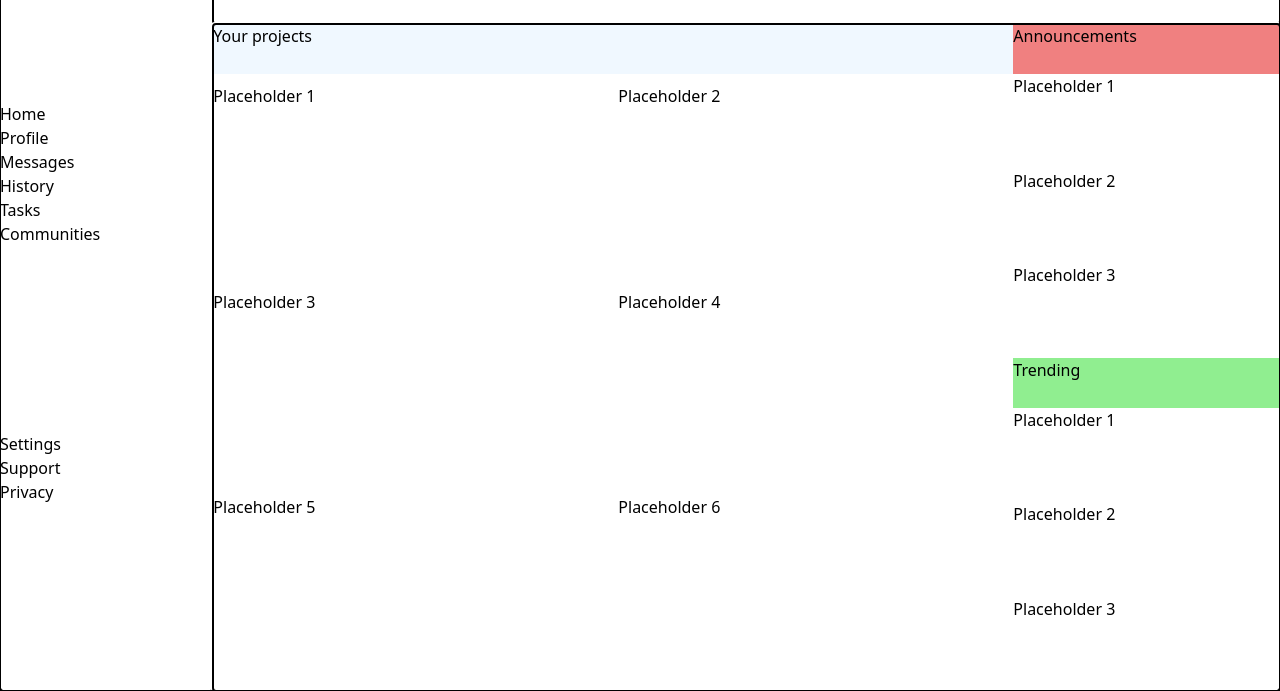
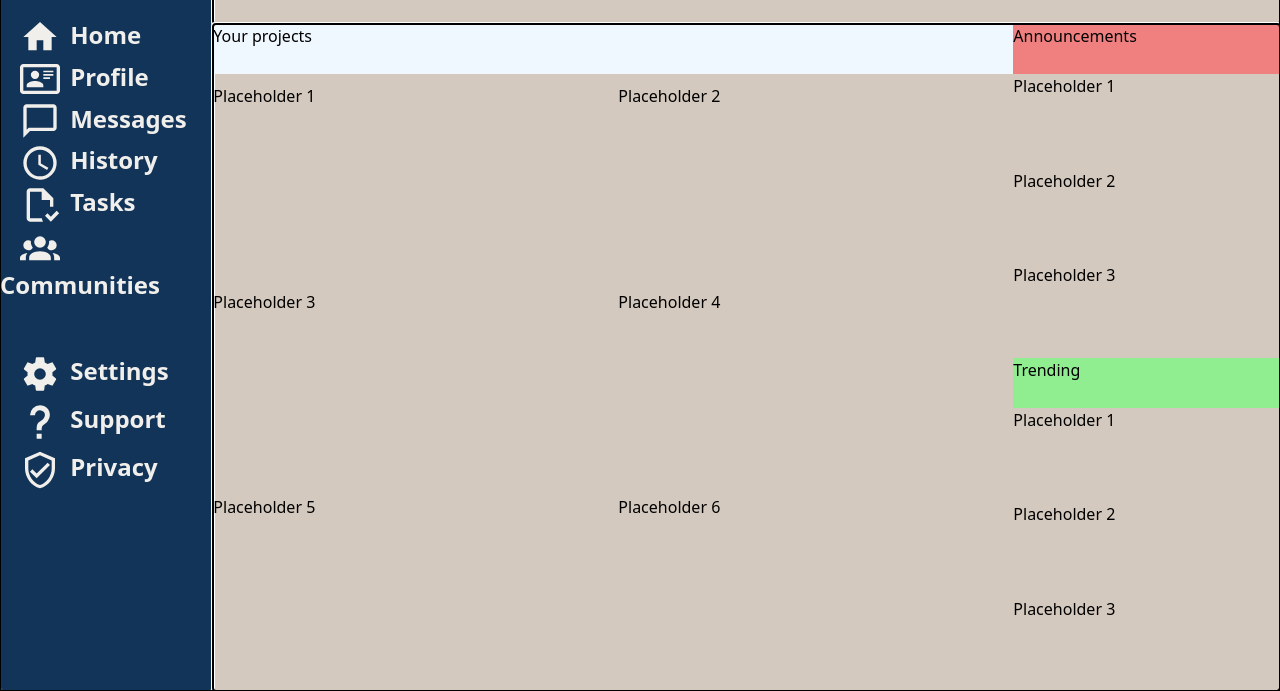
Before and after one commit to WolfBeil/odin-dashboard, a website: page index.html in a window 1280 px wide. Shown: the part 109-800 px from the top of the page. Drawn offline with nearby package versions, Linux system fonts and the light colour scheme.

Commit message:
Add styles to sidebar

```diff
--- a/css/styles.css
+++ b/css/styles.css
@@ -24,6 +24,20 @@ img {
   max-inline-size: 100%;
 }
 
+/* Variables and Globals */
+
+:root {
+  --black: #030303;
+  --blue: #123458;
+  --cream: #D4C9BE;
+  --white: #F1EFEC;
+}
+
+a {
+  color: inherit;
+  text-decoration: none;
+}
+
 /* My custom styles */
 
 .grid-container {
@@ -31,6 +45,7 @@ img {
     display: grid;
     grid-template-columns: repeat(6, 1fr);
     grid-template-rows: repeat(6, 1fr);
+    background-color: var(--cream);
     > * {
         outline: auto; /* Also remebmber to erase this */
     }
@@ -40,7 +55,37 @@ img {
     display: grid;
     grid-row: 1 / -1;
     grid-template-columns: 1fr;
+    grid-template-rows: 75px 2fr 1fr 1fr;
+    gap: 50px;
+    background-color: var(--blue);
+    color: var(--white);
+    font-size: 1.5rem;
+    font-weight: bold;
 }
+
+.sidebar-top {
+  font-size: 2rem;
+}
+
+.sidebar-middle {
+  display: grid;
+  align-items: center;
+}
+
+.sidebar-bottom {
+  display: grid;
+}
+
+svg {
+  fill: var(--white);
+  display: inline-block;
+  vertical-align: middle;
+  width: 3rem;
+  height: 2.5rem;
+  margin-left: 1rem;
+}
+
+
 
 .header {
     display: grid;
--- a/index.html
+++ b/index.html
@@ -9,24 +9,60 @@
 </head>
 <body>
     <div class="grid-container">
+
         <div class="sidebar">
             <div class="sidebar-top">
-                <h2>Dashboard</h2>
+                <h2>
+                    <svg xmlns="http://www.w3.org/2000/svg" viewBox="0 0 24 24">
+                    <path d="M13,3V9H21V3M13,21H21V11H13M3,21H11V15H3M3,13H11V3H3V13Z" /></svg>
+                    Dashboard
+                </h2>
             </div>
+
             <div class="sidebar-middle">
-                <h3>Home</h3>
-                <h3>Profile</h3>
-                <h3>Messages</h3>
-                <h3>History</h3>
-                <h3>Tasks</h3>
-                <h3>Communities</h3>
+                <a href="">
+                    <svg xmlns="http://www.w3.org/2000/svg" viewBox="0 0 24 24">
+                    <path d="M10,20V14H14V20H19V12H22L12,3L2,12H5V20H10Z" /></svg>
+                    Home
+                </a>
+                <a href="">
+                    <svg xmlns="http://www.w3.org/2000/svg" viewBox="0 0 24 24"><path d="M22,3H2C0.91,3.04 0.04,3.91 0,5V19C0.04,20.09 0.91,20.96 2,21H22C23.09,20.96 23.96,20.09 24,19V5C23.96,3.91 23.09,3.04 22,3M22,19H2V5H22V19M14,17V15.75C14,14.09 10.66,13.25 9,13.25C7.34,13.25 4,14.09 4,15.75V17H14M9,7A2.5,2.5 0 0,0 6.5,9.5A2.5,2.5 0 0,0 9,12A2.5,2.5 0 0,0 11.5,9.5A2.5,2.5 0 0,0 9,7M14,7V8H20V7H14M14,9V10H20V9H14M14,11V12H18V11H14" /></svg>
+                    Profile
+                </a>
+                <a href="">
+                    <svg xmlns="http://www.w3.org/2000/svg" viewBox="0 0 24 24"><title>message-outline</title><path d="M20 2H4C2.9 2 2 2.9 2 4V22L6 18H20C21.1 18 22 17.1 22 16V4C22 2.9 21.1 2 20 2M20 16H5.2L4 17.2V4H20V16Z" /></svg>
+                    Messages
+                </a>
+                <a href="">
+                    <svg xmlns="http://www.w3.org/2000/svg" viewBox="0 0 24 24"><title>clock-outline</title><path d="M12,20A8,8 0 0,0 20,12A8,8 0 0,0 12,4A8,8 0 0,0 4,12A8,8 0 0,0 12,20M12,2A10,10 0 0,1 22,12A10,10 0 0,1 12,22C6.47,22 2,17.5 2,12A10,10 0 0,1 12,2M12.5,7V12.25L17,14.92L16.25,16.15L11,13V7H12.5Z" /></svg>
+                    History
+                </a>
+                <a href="">
+                    <svg xmlns="http://www.w3.org/2000/svg" viewBox="0 0 24 24"><title>file-check-outline</title><path d="M23.5 17L18.5 22L15 18.5L16.5 17L18.5 19L22 15.5L23.5 17M13.09 20H6V4H13V9H18V13.09C18.33 13.04 18.66 13 19 13S19.67 13.04 20 13.09V8L14 2H6C4.89 2 4 2.9 4 4V20C4 21.11 4.89 22 6 22H13.81C13.46 21.39 13.21 20.72 13.09 20Z" /></svg>
+                    Tasks
+                </a>
+                <a href="">
+                    <svg xmlns="http://www.w3.org/2000/svg" viewBox="0 0 24 24"><title>account-group</title><path d="M12,5.5A3.5,3.5 0 0,1 15.5,9A3.5,3.5 0 0,1 12,12.5A3.5,3.5 0 0,1 8.5,9A3.5,3.5 0 0,1 12,5.5M5,8C5.56,8 6.08,8.15 6.53,8.42C6.38,9.85 6.8,11.27 7.66,12.38C7.16,13.34 6.16,14 5,14A3,3 0 0,1 2,11A3,3 0 0,1 5,8M19,8A3,3 0 0,1 22,11A3,3 0 0,1 19,14C17.84,14 16.84,13.34 16.34,12.38C17.2,11.27 17.62,9.85 17.47,8.42C17.92,8.15 18.44,8 19,8M5.5,18.25C5.5,16.18 8.41,14.5 12,14.5C15.59,14.5 18.5,16.18 18.5,18.25V20H5.5V18.25M0,20V18.5C0,17.11 1.89,15.94 4.45,15.6C3.86,16.28 3.5,17.22 3.5,18.25V20H0M24,20H20.5V18.25C20.5,17.22 20.14,16.28 19.55,15.6C22.11,15.94 24,17.11 24,18.5V20Z" /></svg>
+                    Communities
+                </a>
             </div>
+
             <div class="sidebar-bottom">
-                <h3>Settings</h3>
-                <h3>Support</h3>
-                <h3>Privacy</h3>
+                <a href="">
+                    <svg xmlns="http://www.w3.org/2000/svg" viewBox="0 0 24 24"><title>cog</title><path d="M12,15.5A3.5,3.5 0 0,1 8.5,12A3.5,3.5 0 0,1 12,8.5A3.5,3.5 0 0,1 15.5,12A3.5,3.5 0 0,1 12,15.5M19.43,12.97C19.47,12.65 19.5,12.33 19.5,12C19.5,11.67 19.47,11.34 19.43,11L21.54,9.37C21.73,9.22 21.78,8.95 21.66,8.73L19.66,5.27C19.54,5.05 19.27,4.96 19.05,5.05L16.56,6.05C16.04,5.66 15.5,5.32 14.87,5.07L14.5,2.42C14.46,2.18 14.25,2 14,2H10C9.75,2 9.54,2.18 9.5,2.42L9.13,5.07C8.5,5.32 7.96,5.66 7.44,6.05L4.95,5.05C4.73,4.96 4.46,5.05 4.34,5.27L2.34,8.73C2.21,8.95 2.27,9.22 2.46,9.37L4.57,11C4.53,11.34 4.5,11.67 4.5,12C4.5,12.33 4.53,12.65 4.57,12.97L2.46,14.63C2.27,14.78 2.21,15.05 2.34,15.27L4.34,18.73C4.46,18.95 4.73,19.03 4.95,18.95L7.44,17.94C7.96,18.34 8.5,18.68 9.13,18.93L9.5,21.58C9.54,21.82 9.75,22 10,22H14C14.25,22 14.46,21.82 14.5,21.58L14.87,18.93C15.5,18.67 16.04,18.34 16.56,17.94L19.05,18.95C19.27,19.03 19.54,18.95 19.66,18.73L21.66,15.27C21.78,15.05 21.73,14.78 21.54,14.63L19.43,12.97Z" /></svg>
+                    Settings
+                </a>
+                <a href="">
+                    <svg xmlns="http://www.w3.org/2000/svg" viewBox="0 0 24 24"><title>help</title><path d="M10,19H13V22H10V19M12,2C17.35,2.22 19.68,7.62 16.5,11.67C15.67,12.67 14.33,13.33 13.67,14.17C13,15 13,16 13,17H10C10,15.33 10,13.92 10.67,12.92C11.33,11.92 12.67,11.33 13.5,10.67C15.92,8.43 15.32,5.26 12,5A3,3 0 0,0 9,8H6A6,6 0 0,1 12,2Z" /></svg>
+                    Support
+                </a>
+                <a href="">
+                    <svg xmlns="http://www.w3.org/2000/svg" viewBox="0 0 24 24"><title>shield-check-outline</title><path d="M21,11C21,16.55 17.16,21.74 12,23C6.84,21.74 3,16.55 3,11V5L12,1L21,5V11M12,21C15.75,20 19,15.54 19,11.22V6.3L12,3.18L5,6.3V11.22C5,15.54 8.25,20 12,21M10,17L6,13L7.41,11.59L10,14.17L16.59,7.58L18,9" /></svg>
+                    Privacy
+                </a>
             </div>
         </div>
+
         <div class="header">
             <div class="header-top">
                 <div>Search bar</div>
@@ -37,6 +73,7 @@
                 <div>Buttons</div>
             </div>
         </div>
+
         <div class="main-content">
             <div class="projects">
                 <h2>Your projects</h2>
```
Also changed, not shown: assets/view-dashboard.svg (added).
